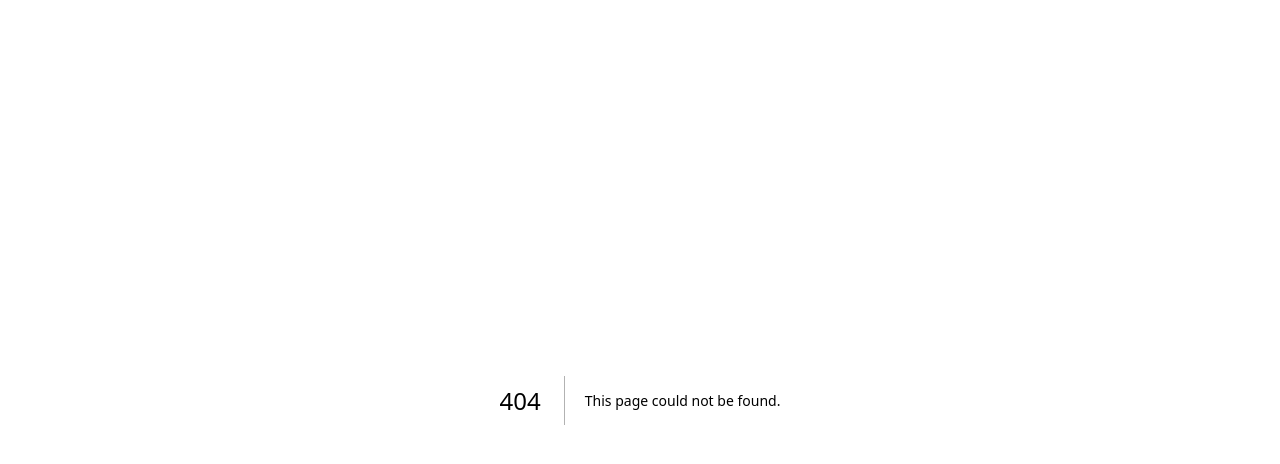
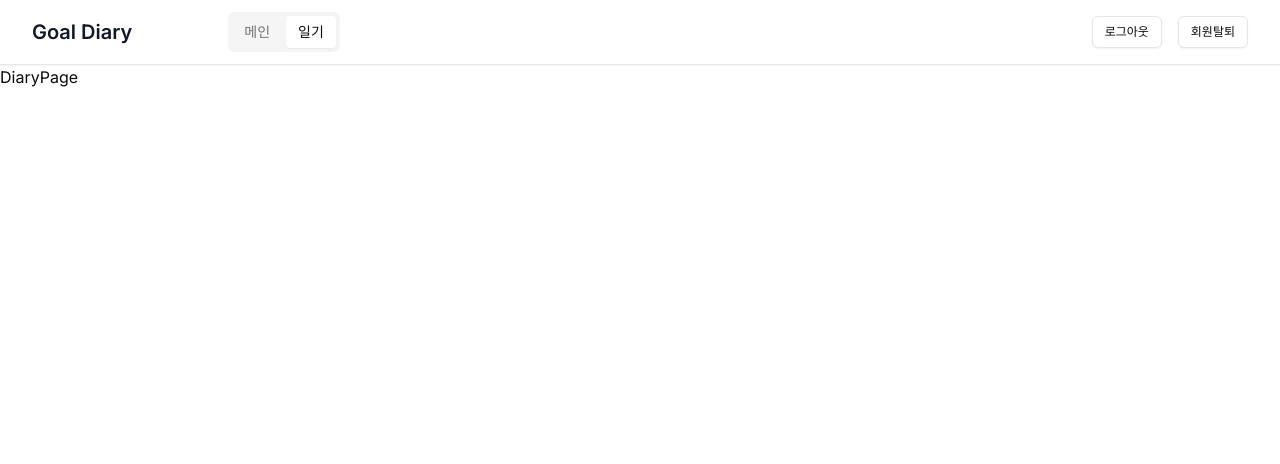
Before and after one commit to yoonsooho/kanban-board, a Next.js app: page /diary in a window 1280 px wide. Before the commit this address had no page. Shown: the top 464 px of the page. Built offline with nearby package versions, Linux system fonts and the light colour scheme.

Commit message:
feat : diary path nav 생성

```diff
--- /dev/null
+++ b/src/app/(route)/diary/page.tsx
@@ -0,0 +1,7 @@
+import React from "react";
+
+const DiaryPage = () => {
+    return <div>DiaryPage</div>;
+};
+
+export default DiaryPage;
--- a/src/app/components/Header.tsx
+++ b/src/app/components/Header.tsx
@@ -4,11 +4,12 @@ import { useGetUser, useSignOut, useUserDelete } from "@/app/hooks/apiHook/useAu
 import { Button } from "@/components/ui/button";
 import { useState, useEffect } from "react";
 import Link from "next/link";
-import { useRouter } from "next/navigation";
+import { useRouter, usePathname } from "next/navigation";
 
 export default function Header() {
     const [mounted, setMounted] = useState(false);
     const router = useRouter();
+    const pathname = usePathname();
     const { data: user, isLoading, error } = useGetUser();
     const signOutMutation = useSignOut();
     const userDeleteMutation = useUserDelete();
@@ -21,6 +22,11 @@ export default function Header() {
                 console.log("회원탈퇴 에러:", error);
             },
         });
+    };
+    const checkPathname = (checkPath: string) => {
+        let firstPath = pathname.split("/")[1];
+        let firstCheckPath = checkPath.split("/")[1];
+        return firstPath === firstCheckPath;
     };
 
     useEffect(() => {
@@ -97,12 +103,33 @@ export default function Header() {
         <header className="bg-white shadow-sm border-b border-gray-200">
             <div className="w-full mx-auto px-4 sm:px-6 lg:px-8">
                 <div className="flex justify-between items-center h-16">
-                    <div className="flex-shrink-0">
+                    <div className="flex items-center space-x-24">
                         <Link href="/main">
                             <h1 className="text-xl font-semibold text-gray-900">Goal Diary</h1>
                         </Link>
+                        <div className="flex items-center space-x-1 bg-muted p-1 rounded-md">
+                            <Link
+                                href="/main"
+                                className={`inline-flex items-center justify-center whitespace-nowrap rounded-sm px-3 py-1.5 text-sm font-medium transition-all focus-visible:outline-none focus-visible:ring-1 focus-visible:ring-ring disabled:pointer-events-none disabled:opacity-50 ${
+                                    checkPathname("/main")
+                                        ? "bg-background text-foreground shadow-sm"
+                                        : "text-muted-foreground hover:bg-background/50 hover:text-foreground"
+                                }`}
+                            >
+                                메인
+                            </Link>
+                            <Link
+                                href="/diary"
+                                className={`inline-flex items-center justify-center whitespace-nowrap rounded-sm px-3 py-1.5 text-sm font-medium transition-all focus-visible:outline-none focus-visible:ring-1 focus-visible:ring-ring disabled:pointer-events-none disabled:opacity-50 ${
+                                    checkPathname("/diary")
+                                        ? "bg-background text-foreground shadow-sm"
+                                        : "text-muted-foreground hover:bg-background/50 hover:text-foreground"
+                                }`}
+                            >
+                                일기
+                            </Link>
+                        </div>
                     </div>
-
                     <div className="flex items-center space-x-4">
                         {user && (
                             <div className="flex items-center space-x-3">
```
Also changed, not shown: src/app/(route)/layout.tsx (renamed from src/app/main/layout.tsx), src/app/(route)/main/page.tsx (renamed from src/app/main/page.tsx), src/app/(route)/main/schedules/[id]/page.tsx (renamed from src/app/main/schedules/[id]/page.tsx).
